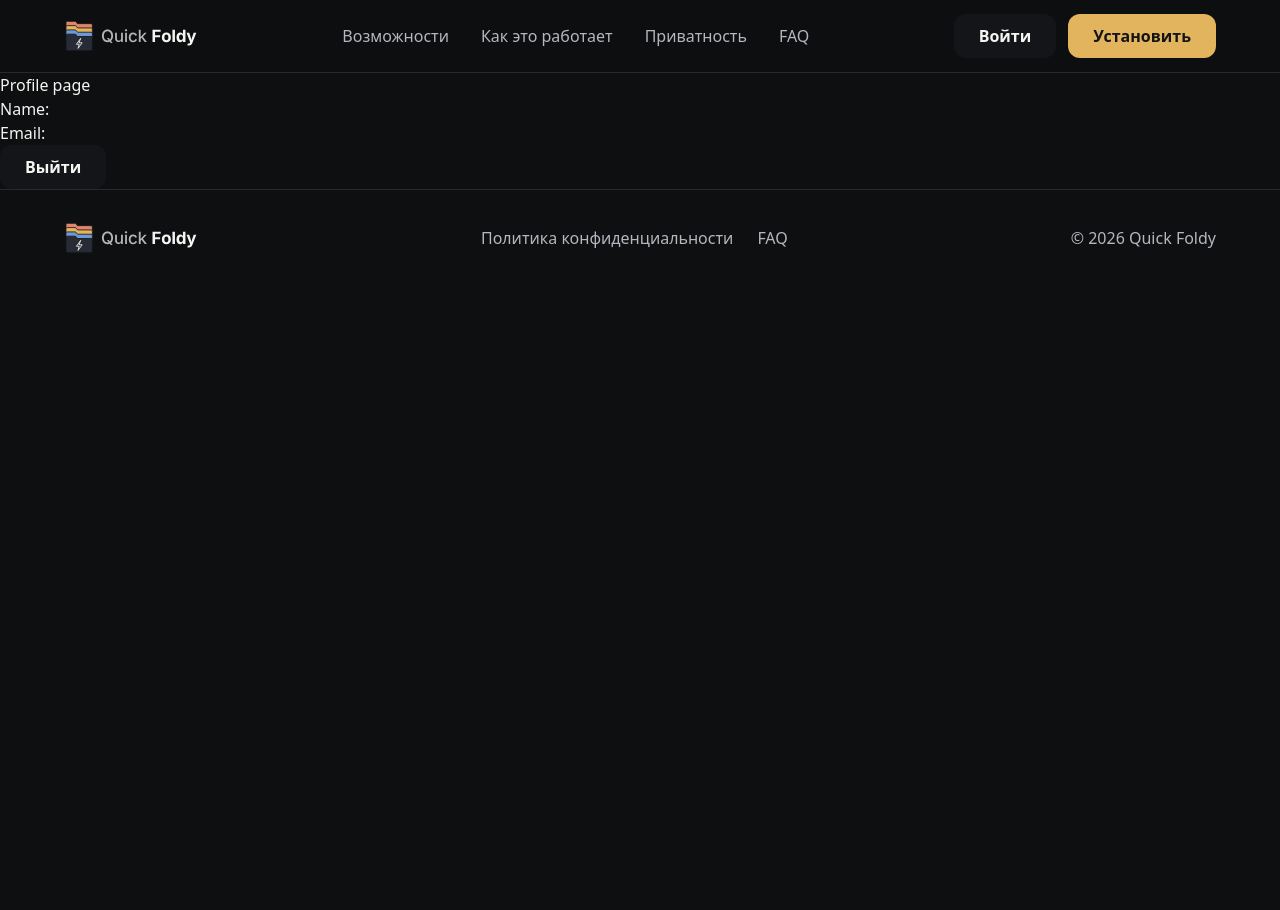
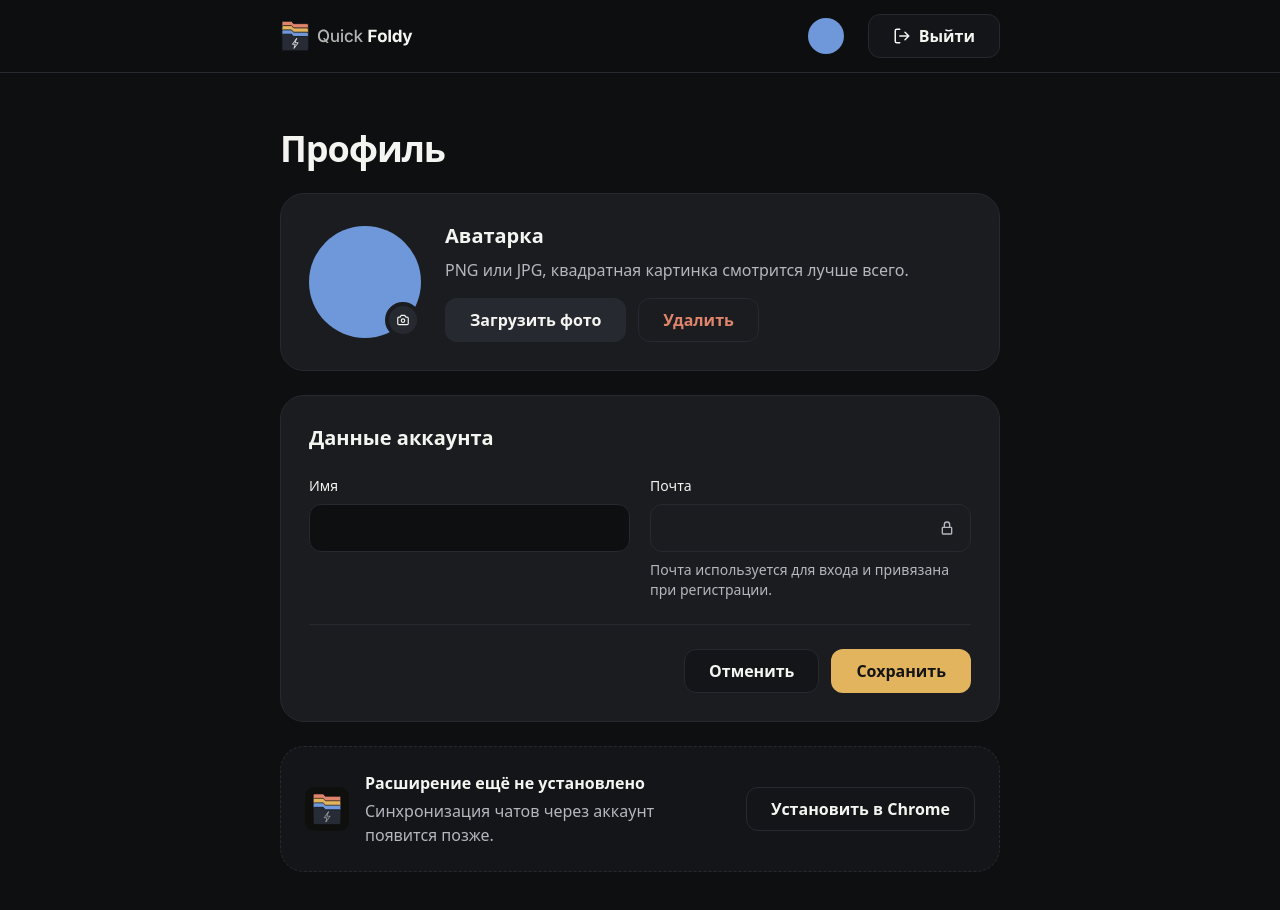
Before and after one commit to dantauu/quick-foldy, a Nuxt app: page /profile in a window 1280 px wide. Shown: the top 910 px of the page. Before the commit the page ends 800 px from the top, so only its background shows below. Built offline with nearby package versions, Linux system fonts and the light colour scheme.

Commit message:
feat: add profile page layout
Co-Authored-By: Claude Opus 5.5 <noreply@anthropic.com>

```diff
--- /dev/null
+++ b/app/components/app/app-avatar.vue
@@ -0,0 +1,12 @@
+<script setup lang="ts">
+const { name = '' } = defineProps<{ name?: string }>()
+</script>
+
+<template>
+  <span
+    class="flex shrink-0 items-center justify-center rounded-full bg-folder-blue font-bold text-on-accent uppercase"
+    aria-hidden="true"
+  >
+    {{ name.slice(0, 1) }}
+  </span>
+</template>
--- /dev/null
+++ b/app/components/app/app-cabinet-header.vue
@@ -0,0 +1,37 @@
+<script setup lang="ts">
+const { user, logout } = useAuth()
+
+const handleLogout = async () => {
+  logout()
+  await navigateTo('/')
+}
+</script>
+
+<template>
+  <header class="sticky top-0 z-10 border-b border-line bg-base/85 backdrop-blur-md">
+    <BaseContainer class="flex h-header max-w-3xl! items-center justify-between gap-4">
+      <AppLogo />
+
+      <div class="flex items-center gap-3">
+        <AppAvatar :name="user?.name" class="size-9" />
+        <span class="text-muted max-sm:hidden">{{ user?.name }}</span>
+        <BaseButton variant="secondary" @click="handleLogout">
+          <svg
+            width="18"
+            height="18"
+            viewBox="0 0 24 24"
+            fill="none"
+            stroke="currentColor"
+            stroke-width="2"
+            stroke-linecap="round"
+            stroke-linejoin="round"
+            aria-hidden="true"
+          >
+            <path d="M9 21H5a2 2 0 0 1-2-2V5a2 2 0 0 1 2-2h4m7 14 5-5-5-5m5 5H9" />
+          </svg>
+          Выйти
+        </BaseButton>
+      </div>
+    </BaseContainer>
+  </header>
+</template>
--- a/app/components/base/base-button.vue
+++ b/app/components/base/base-button.vue
@@ -1,18 +1,24 @@
 <script setup lang="ts">
 import type { RouteLocationRaw } from 'vue-router'
 
-type Variant = 'primary' | 'secondary'
+type Variant = 'primary' | 'secondary' | 'tonal' | 'danger'
 type Size = 'md' | 'lg'
 
-const { variant = 'primary', size = 'md', to } = defineProps<{
+const {
+  variant = 'primary',
+  size = 'md',
+  to,
+} = defineProps<{
   variant?: Variant
   size?: Size
   to?: RouteLocationRaw
 }>()
 
 const variantClasses: Record<Variant, string> = {
-  primary: 'bg-accent text-on-accent hover:bg-accent-hover',
+  primary: 'border-transparent bg-accent text-on-accent hover:bg-accent-hover',
   secondary: 'border-line bg-surface text-fg hover:border-muted',
+  tonal: 'border-transparent bg-line text-fg hover:border-muted',
+  danger: 'border-line text-folder-terracotta hover:border-folder-terracotta',
 }
 
 const sizeClasses: Record<Size, string> = {
@@ -21,7 +27,7 @@ const sizeClasses: Record<Size, string> = {
 }
 
 const classes = computed(() => [
-  'inline-flex cursor-pointer items-center justify-center gap-2 whitespace-nowrap rounded-xl border border-transparent font-semibold transition-colors',
+  'inline-flex cursor-pointer items-center justify-center gap-2 whitespace-nowrap rounded-xl border font-semibold transition-colors',
   variantClasses[variant],
   sizeClasses[size],
 ])
--- a/app/components/base/base-field.vue
+++ b/app/components/base/base-field.vue
@@ -1,9 +1,14 @@
 <script setup lang="ts">
-  defineOptions({ inheritAttrs: false })
+defineOptions({ inheritAttrs: false })
 
-  const model = defineModel({ default: '' })
-  const { label, error, placeholder } = defineProps<{ label: string, error?: string, placeholder?: string }>()
-  const id = useId()
+const model = defineModel({ default: '' })
+const { label, error, hint, placeholder } = defineProps<{
+  label: string
+  error?: string
+  hint?: string
+  placeholder?: string
+}>()
+const id = useId()
 </script>
 <template>
   <div class="flex flex-col gap-2">
@@ -11,14 +16,23 @@
       <label :for="id" class="text-sm font-medium">{{ label }}</label>
       <slot name="label-action"></slot>
     </div>
-    <input
+    <div class="relative">
+      <input
         :id="id"
         v-model="model"
         v-bind="$attrs"
         :aria-invalid="!!error"
-        :aria-describedby="error ? `${id}-error` : undefined"
+        :aria-describedby="error ? `${id}-error` : hint ? `${id}-hint` : undefined"
         :placeholder="placeholder"
-        class="h-12 rounded-xl border border-line bg-base px-4 outline-none transition placeholder:text-muted/60 focus:border-folder-blue focus:ring-4 focus:ring-folder-blue/25"
-    >
+        class="h-12 w-full rounded-xl border border-line bg-base px-4 outline-none transition placeholder:text-muted/60 focus:border-folder-blue focus:ring-4 focus:ring-folder-blue/25 disabled:cursor-not-allowed disabled:bg-transparent disabled:text-muted"
+      />
+      <div v-if="$slots['input-action']" class="absolute inset-y-0 right-4 flex items-center">
+        <slot name="input-action"></slot>
+      </div>
+    </div>
+    <p v-if="error" :id="`${id}-error`" role="alert" class="text-sm text-folder-terracotta">
+      {{ error }}
+    </p>
+    <p v-else-if="hint" :id="`${id}-hint`" class="text-sm text-muted">{{ hint }}</p>
   </div>
 </template>
--- /dev/null
+++ b/app/components/profile/avatar-section.vue
@@ -0,0 +1,41 @@
+<script setup lang="ts">
+const { user } = useAuth()
+</script>
+
+<template>
+  <section
+    class="flex items-center gap-6 rounded-3xl border border-line bg-raised p-7 max-sm:flex-col max-sm:text-center"
+  >
+    <div class="relative shrink-0">
+      <AppAvatar :name="user?.name" class="size-28 text-5xl" />
+      <span
+        class="absolute right-0 bottom-0 flex size-9 items-center justify-center rounded-full border-4 border-raised bg-line"
+        aria-hidden="true"
+      >
+        <svg
+          width="14"
+          height="14"
+          viewBox="0 0 24 24"
+          fill="none"
+          stroke="currentColor"
+          stroke-width="2"
+          stroke-linecap="round"
+          stroke-linejoin="round"
+        >
+          <path
+            d="M3 9a2 2 0 0 1 2-2h2l2-3h6l2 3h2a2 2 0 0 1 2 2v9a2 2 0 0 1-2 2H5a2 2 0 0 1-2-2Zm12 4a3 3 0 1 1-6 0 3 3 0 0 1 6 0Z"
+          />
+        </svg>
+      </span>
+    </div>
+
+    <div>
+      <h2 class="text-xl font-bold">Аватарка</h2>
+      <p class="mt-2 text-muted">PNG или JPG, квадратная картинка смотрится лучше всего.</p>
+      <div class="mt-4 flex flex-wrap gap-3 max-sm:justify-center">
+        <BaseButton variant="tonal"> Загрузить фото </BaseButton>
+        <BaseButton variant="danger"> Удалить </BaseButton>
+      </div>
+    </div>
+  </section>
+</template>
--- /dev/null
+++ b/app/components/profile/install-extension.vue
@@ -0,0 +1,18 @@
+<script setup lang="ts">
+import { installUrl } from '~/data/navigation'
+</script>
+
+<template>
+  <section
+    class="flex items-center justify-between gap-5 rounded-3xl border border-dashed border-line bg-surface p-6 max-sm:flex-col max-sm:items-start"
+  >
+    <div class="flex items-center gap-4">
+      <img src="/quick-foldy-icon.svg" alt="" width="44" height="44" />
+      <div>
+        <h2 class="font-bold">Расширение ещё не установлено</h2>
+        <p class="mt-1 text-muted">Синхронизация чатов через аккаунт появится позже.</p>
+      </div>
+    </div>
+    <BaseButton :to="installUrl" variant="secondary"> Установить в Chrome </BaseButton>
+  </section>
+</template>
--- /dev/null
+++ b/app/components/profile/personal-info.vue
@@ -0,0 +1,44 @@
+<script setup lang="ts">
+const { user } = useAuth()
+const name = ref(user.value?.name)
+</script>
+
+<template>
+  <section class="rounded-3xl border border-line bg-raised p-7">
+    <h2 class="text-xl font-bold">Данные аккаунта</h2>
+
+    <div class="mt-6 grid gap-5 md:grid-cols-2">
+      <BaseField v-model="name" label="Имя" />
+      <BaseField
+        :model-value="user?.email"
+        label="Почта"
+        disabled
+        hint="Почта используется для входа и привязана при регистрации."
+      >
+        <template #input-action>
+          <svg
+            class="text-muted"
+            width="16"
+            height="16"
+            viewBox="0 0 24 24"
+            fill="none"
+            stroke="currentColor"
+            stroke-width="2"
+            stroke-linecap="round"
+            stroke-linejoin="round"
+            aria-hidden="true"
+          >
+            <path
+              d="M6 11h12a1 1 0 0 1 1 1v8a1 1 0 0 1-1 1H6a1 1 0 0 1-1-1v-8a1 1 0 0 1 1-1Zm2 0V7a4 4 0 1 1 8 0v4"
+            />
+          </svg>
+        </template>
+      </BaseField>
+    </div>
+
+    <div class="mt-6 flex justify-end gap-3 border-t border-line pt-6">
+      <BaseButton variant="secondary"> Отменить </BaseButton>
+      <BaseButton>Сохранить</BaseButton>
+    </div>
+  </section>
+</template>
--- /dev/null
+++ b/app/layouts/cabinet.vue
@@ -0,0 +1,6 @@
+<template>
+  <AppCabinetHeader />
+  <main>
+    <slot />
+  </main>
+</template>
--- a/app/pages/profile.vue
+++ b/app/pages/profile.vue
@@ -1,19 +1,13 @@
 <script setup lang="ts">
-  const { user, logout } = useAuth()
-
-  const handleLogout = async () => {
-    logout()
-    await navigateTo('/')
-  }
+definePageMeta({ layout: 'cabinet' })
 </script>
 
 <template>
-  <div>
-    <p>Profile page</p>
-    <div>
-      <p>Name: {{ user?.name }}</p>
-      <p>Email: {{ user?.email }}</p>
-      <BaseButton variant="secondary" @click="handleLogout">Выйти</BaseButton>
-    </div>
+  <div class="mx-auto flex w-full max-w-3xl flex-col gap-6 px-6 py-14">
+    <h1 class="text-4xl font-extrabold tracking-[-0.03em]">Профиль</h1>
+
+    <ProfileAvatarSection />
+    <ProfilePersonalInfo />
+    <ProfileInstallExtension />
   </div>
 </template>
```
